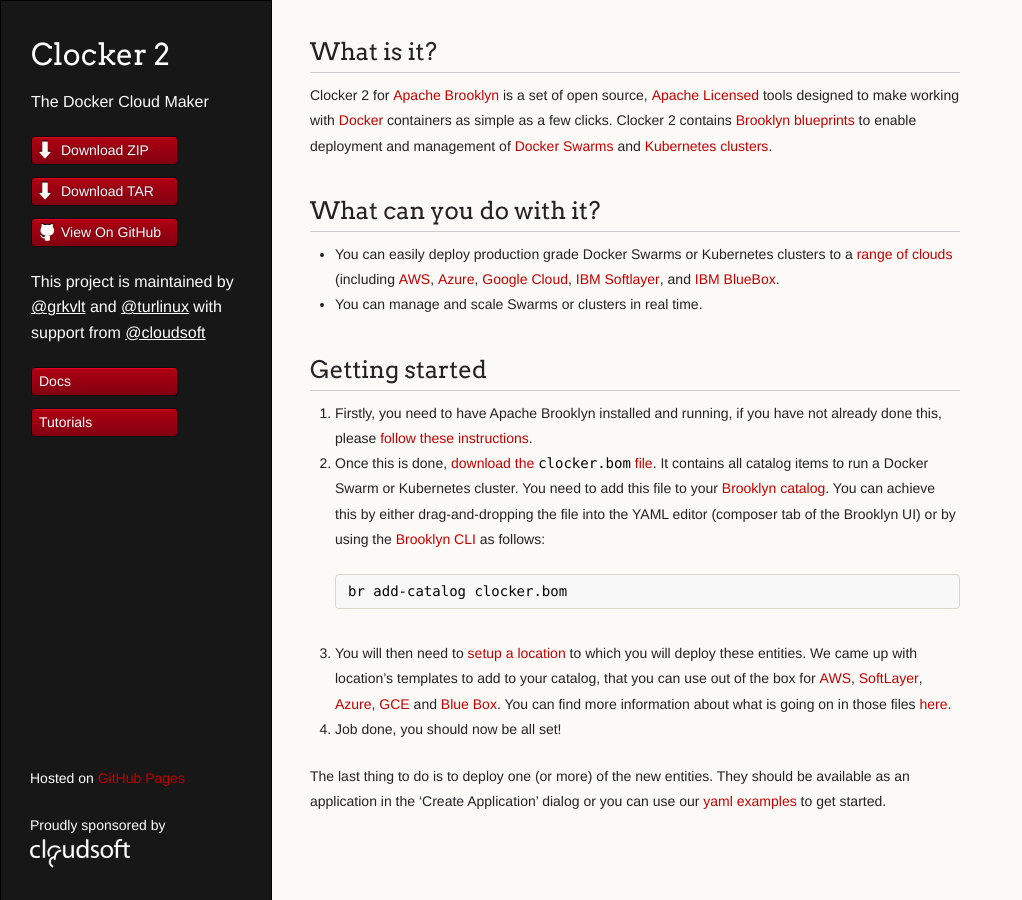
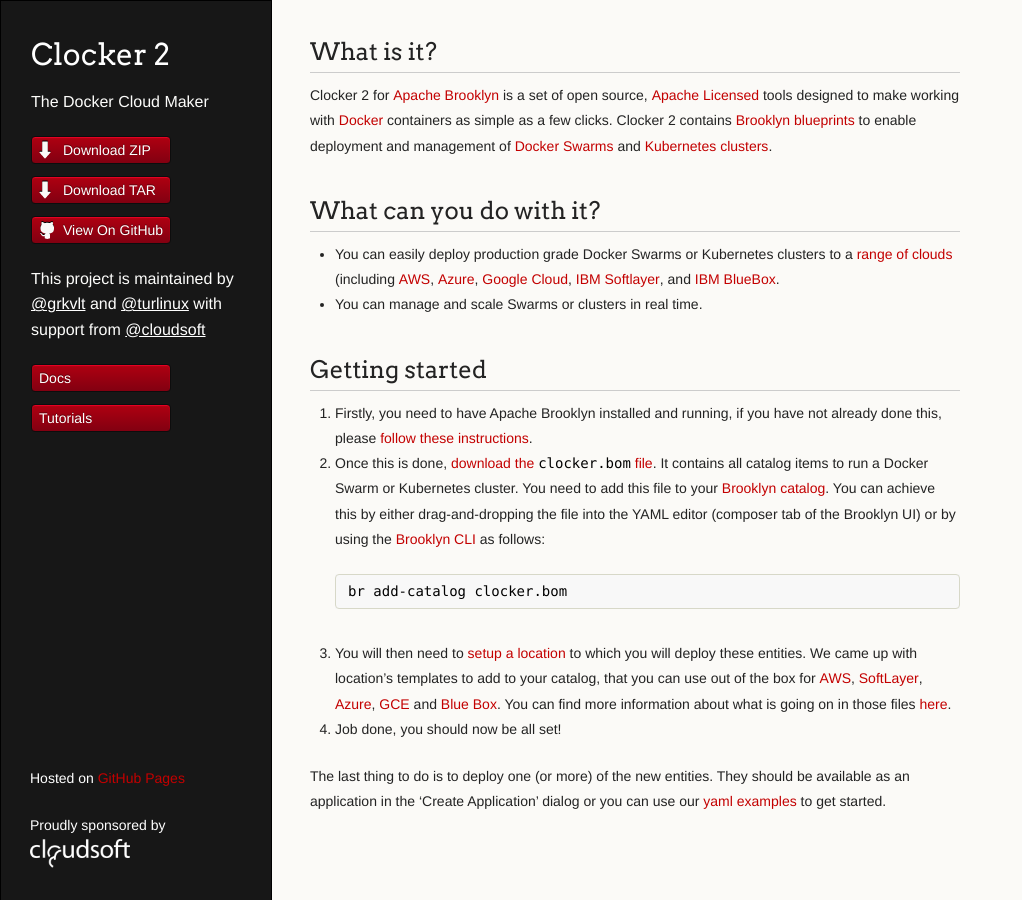
Before and after one commit to brooklyncentral/clocker2, a Jekyll site: the page built from index.md, in a window 1280 px wide. Shown: the whole page, without its empty margins (0-1022 px from the left). Built offline with Jekyll 4.4.1, drawn with Linux system fonts in a browser that asks for light colours.

Commit message:
Update style to be able to use buttons elsewhere

```diff
--- a/_layouts/base.html
+++ b/_layouts/base.html
@@ -24,16 +24,16 @@
         <p class="header">The Docker Cloud Maker</p>
 
         <ul class="github">
-          <li class="download"><a class="buttons" href="https://github.com/brooklyncentral/clocker2/zipball/master">Download ZIP</a></li>
-          <li class="download"><a class="buttons" href="https://github.com/brooklyncentral/clocker2/tarball/master">Download TAR</a></li>
-          <li><a class="buttons github" href="https://github.com/brooklyncentral/clocker2">View On GitHub</a></li>
+          <li><a class="button download" href="https://github.com/brooklyncentral/clocker2/zipball/master">Download ZIP</a></li>
+          <li><a class="button download" href="https://github.com/brooklyncentral/clocker2/tarball/master">Download TAR</a></li>
+          <li><a class="button github" href="https://github.com/brooklyncentral/clocker2">View On GitHub</a></li>
         </ul>
 
         <p class="header">This project is maintained by <a class="header name" href="https://twitter.com/grkvlt">@grkvlt</a> and <a class="header name" href="https://twitter.com/turlinux">@turlinux</a> with support from <a class="header name" href="https://twitter.com/cloudsoft">@cloudsoft</a></p>
 
         <ul class="menu">
-          <li><a href="{{site.baseurl}}/docs">Docs</a></li>
-          <li><a href="{{site.baseurl}}/tutorials">Tutorials</a></li>
+          <li><a class="button" href="{{site.baseurl}}/docs">Docs</a></li>
+          <li><a class="button" href="{{site.baseurl}}/tutorials">Tutorials</a></li>
         </ul>
       </header>
       <section>
--- a/assets/stylesheets/styles.css
+++ b/assets/stylesheets/styles.css
@@ -255,9 +255,11 @@ header ul {
 
 header li {
     list-style-type: none;
-    width: 132px;
-    height: 15px;
+    max-width: 132px;
     margin-bottom: 12px;
+}
+
+a.button {
     line-height: 1em;
     padding: 6px 6px 6px 7px;
 
@@ -275,9 +277,12 @@ header li {
     -webkit-box-shadow: inset 0px 1px 1px 0 rgba(233, 2, 38, 1);
     box-shadow: inset 0px 1px 1px 0 rgba(233, 2, 38, 1);
 
+    color: #fff;
+    -webkit-font-smoothing: antialiased;
+    font-weight: normal;
+    text-shadow: rgba(0, 0, 0, 0.4) 0 -1px 0;
 }
-
-header li:hover {
+a.button:hover {
     background: #C3001D;
     background: -moz-linear-gradient(top, #C3001D 0%, #950119 100%);
     background: -webkit-gradient(linear, left top, left bottom, color-stop(0%, #f8f8f8), color-stop(100%, #dddddd));
@@ -285,24 +290,24 @@ header li:hover {
     background: -o-linear-gradient(top, #C3001D 0%, #950119 100%);
     background: -ms-linear-gradient(top, #C3001D 0%, #950119 100%);
     background: linear-gradient(top, #C3001D 0%, #950119 100%);
+    text-decoration: none;
 }
 
-a.buttons {
-    -webkit-font-smoothing: antialiased;
+a.download:before {
     background: url(../images/arrow-down.png) no-repeat;
-    font-weight: normal;
-    text-shadow: rgba(0, 0, 0, 0.4) 0 -1px 0;
+    content: '';
     padding: 2px 2px 2px 22px;
-    height: 30px;
 }
 
-a.github {
+a.github:before {
     background: url(../images/octocat-small.png) no-repeat 1px;
+    content: '';
+    padding: 2px 2px 2px 22px;
 }
 
-a.buttons:hover {
-    color: #fff;
-    text-decoration: none;
+header a.button {
+    display: block;
+    width: 125px;
 }
 
 /* Section - for main page content */
@@ -410,7 +415,7 @@ footer {
     header {
         padding-right: 20px;
     }
-    header ul li.download {
+    header ul li a.download {
         display: none;
     }
 
```
Also changed, not shown: other parts of _layouts/base.html (+1 -1 lines).
